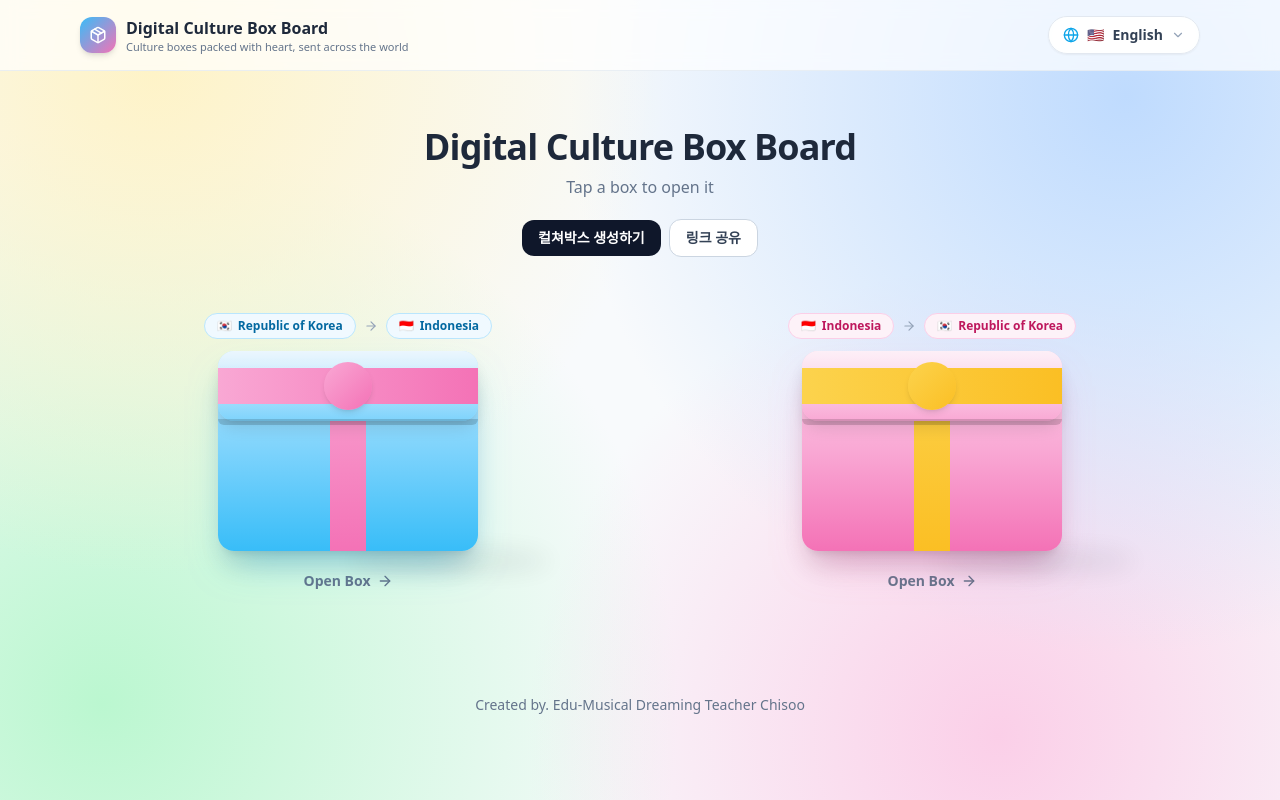
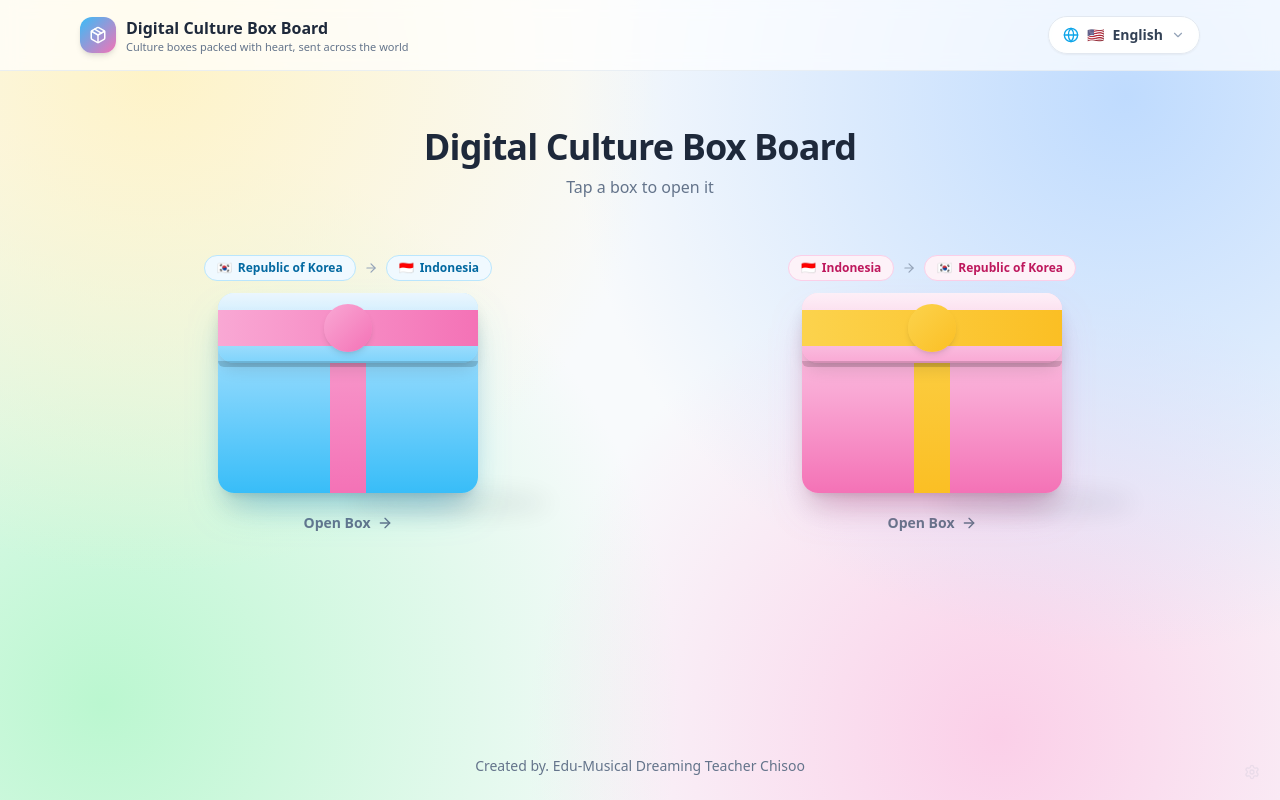
Before and after one commit to chichiboo123/dcb, a React (Vite) app: page / in a window 1280 px wide. Built offline with nearby package versions, Linux system fonts and the light colour scheme; a web font is replaced by a local one.

Commit message:
Revert "Add guest/host modes, guest JSON sharing and mobile background continuity"

```diff
--- a/src/App.jsx
+++ b/src/App.jsx
@@ -11,22 +11,9 @@ import { useBoxData } from './store/BoxDataContext.jsx';
 
 export default function App() {
   const { t } = useTranslation();
-  const { data, mode, getGuestShareLink } = useBoxData();
+  const { data } = useBoxData();
   const [activeExchange, setActiveExchange] = useState(null);
   const [adminOpen, setAdminOpen] = useState(false);
-  const [guestEditorOpen, setGuestEditorOpen] = useState(false);
-
-
-
-  const shareGuestLink = async () => {
-    const link = getGuestShareLink();
-    try {
-      await navigator.clipboard.writeText(link);
-      alert('링크가 복사되었습니다.');
-    } catch {
-      window.prompt('아래 링크를 복사하세요', link);
-    }
-  };
 
   const goHome = () => {
     setActiveExchange(null);
@@ -76,12 +63,6 @@ export default function App() {
             <p className="mt-2 text-sm sm:text-base text-slate-500">
               {t('app.tapToOpen')}
             </p>
-            {mode === 'guest' ? (
-              <div className="mt-5 flex flex-wrap items-center justify-center gap-2">
-                <button type="button" onClick={() => setGuestEditorOpen(true)} className="rounded-xl bg-slate-900 text-white px-4 py-2 text-sm font-bold">컬쳐박스 생성하기</button>
-                <button type="button" onClick={shareGuestLink} className="rounded-xl bg-white border border-slate-300 px-4 py-2 text-sm font-bold text-slate-700">링크 공유</button>
-              </div>
-            ) : null}
           </div>
 
           <div className="grid sm:grid-cols-2 lg:grid-cols-2 gap-10 sm:gap-12 justify-items-center">
@@ -97,12 +78,11 @@ export default function App() {
         </section>
       </main>
 
-      <Footer mode={mode} />
+      <Footer />
 
       <BoxModal exchange={activeExchange} onClose={() => setActiveExchange(null)} />
-      <AdminModal open={adminOpen} onClose={() => setAdminOpen(false)} title="호스트 관리자" />
-      <AdminModal open={guestEditorOpen} onClose={() => setGuestEditorOpen(false)} requireAuth={false} title="컬쳐박스 생성하기" />
-      {mode === 'host' ? <HiddenAdminTrigger onClick={() => setAdminOpen(true)} /> : null}
+      <AdminModal open={adminOpen} onClose={() => setAdminOpen(false)} />
+      <HiddenAdminTrigger onClick={() => setAdminOpen(true)} />
     </div>
   );
 }
--- a/src/components/Footer.jsx
+++ b/src/components/Footer.jsx
@@ -1,6 +1,6 @@
 import { useTranslation } from 'react-i18next';
 
-export default function Footer({ mode }) {
+export default function Footer() {
   const { t } = useTranslation();
   return (
     <footer className="w-full py-6 flex justify-center">
@@ -12,7 +12,6 @@ export default function Footer({ mode }) {
       >
         {t('footer.credit')}
       </a>
-      {mode === 'host' ? <span className="ml-3 text-xs text-slate-400">/host</span> : null}
     </footer>
   );
 }
--- a/src/store/BoxDataContext.jsx
+++ b/src/store/BoxDataContext.jsx
@@ -1,8 +1,12 @@
-import { createContext, useContext, useEffect, useState, useCallback, useMemo } from 'react';
+import { createContext, useContext, useEffect, useState, useCallback } from 'react';
 
-const GUEST_STORAGE_KEY = 'dcb.boxData.guest.v1';
-const HOST_STORAGE_KEY = 'dcb.boxData.host.v1';
+const STORAGE_KEY = 'dcb.boxData.v2';
 
+/**
+ * Data model: a list of "exchanges" (boxes).
+ * Each exchange = one shipment between two schools.
+ * Easy to extend to N countries — just add to the array.
+ */
 const defaultData = {
   exchanges: [
     {
@@ -15,80 +19,111 @@ const defaultData = {
       message:
         '안녕! 우리는 한국에서 따뜻한 마음을 보내. 우리 문화를 즐겨주길 바라!\nHalo teman! Kami mengirim kehangatan dari Korea.',
       embedUrl: 'https://padlet.com/embed/your-padlet-id-1',
-      from: { school: '꿈꾸는 초등학교', country: 'Republic of Korea', flag: '🇰🇷', address: '서울특별시 종로구 세종대로 1길' },
-      to: { school: 'SD Harapan Bangsa', country: 'Indonesia', flag: '🇮🇩', address: 'Jl. Merdeka No. 17, Jakarta Pusat' },
+      from: {
+        school: '꿈꾸는 초등학교',
+        country: 'Republic of Korea',
+        flag: '🇰🇷',
+        address: '서울특별시 종로구 세종대로 1길',
+      },
+      to: {
+        school: 'SD Harapan Bangsa',
+        country: 'Indonesia',
+        flag: '🇮🇩',
+        address: 'Jl. Merdeka No. 17, Jakarta Pusat',
+      },
     },
     {
-      id: 'id-kr', theme: 'pink', trackingNo: 'DCB-2026-0002-ID-KR', date: '2026-05-18', weight: '2.1 kg',
+      id: 'id-kr',
+      theme: 'pink',
+      trackingNo: 'DCB-2026-0002-ID-KR',
+      date: '2026-05-18',
+      weight: '2.1 kg',
       contents: 'Batik, surat, foto sekolah, makanan tradisional',
-      message: 'Halo! Kami mengirim cinta dari Indonesia. Selamat menikmati budaya kami!\n안녕! 우리는 인도네시아에서 사랑을 보내.',
+      message:
+        'Halo! Kami mengirim cinta dari Indonesia. Selamat menikmati budaya kami!\n안녕! 우리는 인도네시아에서 사랑을 보내.',
       embedUrl: 'https://padlet.com/embed/your-padlet-id-2',
-      from: { school: 'SD Harapan Bangsa', country: 'Indonesia', flag: '🇮🇩', address: 'Jl. Merdeka No. 17, Jakarta Pusat' },
-      to: { school: '꿈꾸는 초등학교', country: 'Republic of Korea', flag: '🇰🇷', address: '서울특별시 종로구 세종대로 1길' },
+      from: {
+        school: 'SD Harapan Bangsa',
+        country: 'Indonesia',
+        flag: '🇮🇩',
+        address: 'Jl. Merdeka No. 17, Jakarta Pusat',
+      },
+      to: {
+        school: '꿈꾸는 초등학교',
+        country: 'Republic of Korea',
+        flag: '🇰🇷',
+        address: '서울특별시 종로구 세종대로 1길',
+      },
     },
   ],
-};
-
-const readSharedData = () => {
-  try {
-    const params = new URLSearchParams(window.location.search);
-    const raw = params.get('box');
-    if (!raw) return null;
-    const decoded = decodeURIComponent(escape(window.atob(raw)));
-    const parsed = JSON.parse(decoded);
-    return parsed?.exchanges?.length ? parsed : null;
-  } catch {
-    return null;
-  }
 };
 
 const BoxDataContext = createContext(null);
 
 export function BoxDataProvider({ children }) {
-  const mode = useMemo(() => (window.location.pathname.startsWith('/host') ? 'host' : 'guest'), []);
-  const sharedData = useMemo(() => (mode === 'guest' ? readSharedData() : null), [mode]);
-
   const [data, setData] = useState(() => {
-    if (sharedData) return sharedData;
-    const key = mode === 'host' ? HOST_STORAGE_KEY : GUEST_STORAGE_KEY;
     try {
-      const raw = localStorage.getItem(key);
+      const raw = localStorage.getItem(STORAGE_KEY);
       if (raw) {
         const parsed = JSON.parse(raw);
         if (parsed?.exchanges?.length) return parsed;
       }
     } catch {}
-    return mode === 'host' ? defaultData : defaultData;
+    return defaultData;
   });
 
   useEffect(() => {
     try {
-      const key = mode === 'host' ? HOST_STORAGE_KEY : GUEST_STORAGE_KEY;
-      localStorage.setItem(key, JSON.stringify(data));
+      localStorage.setItem(STORAGE_KEY, JSON.stringify(data));
     } catch {}
-  }, [data, mode]);
+  }, [data]);
 
   const updateExchange = useCallback((id, patch) => {
-    setData((prev) => ({ ...prev, exchanges: prev.exchanges.map((ex) => ex.id === id ? { ...ex, ...patch, from: { ...ex.from, ...(patch.from || {}) }, to: { ...ex.to, ...(patch.to || {}) } } : ex) }));
+    setData((prev) => ({
+      ...prev,
+      exchanges: prev.exchanges.map((ex) =>
+        ex.id === id ? { ...ex, ...patch, from: { ...ex.from, ...(patch.from || {}) }, to: { ...ex.to, ...(patch.to || {}) } } : ex
+      ),
+    }));
   }, []);
 
   const addExchange = useCallback(() => {
-    setData((prev) => ({ ...prev, exchanges: [...prev.exchanges, { id: `ex-${Date.now()}`, theme: ['blue', 'pink', 'green', 'yellow'][prev.exchanges.length % 4], trackingNo: `DCB-NEW-${Date.now().toString().slice(-4)}`, date: new Date().toISOString().slice(0, 10), weight: '2.0 kg', contents: '', message: '', embedUrl: '', from: { school: 'School A', country: 'Country A', flag: '🏳️', address: '' }, to: { school: 'School B', country: 'Country B', flag: '🏳️', address: '' } }] }));
+    setData((prev) => ({
+      ...prev,
+      exchanges: [
+        ...prev.exchanges,
+        {
+          id: `ex-${Date.now()}`,
+          theme: ['blue', 'pink', 'green', 'yellow'][prev.exchanges.length % 4],
+          trackingNo: `DCB-NEW-${Date.now().toString().slice(-4)}`,
+          date: new Date().toISOString().slice(0, 10),
+          weight: '2.0 kg',
+          contents: '',
+          message: '',
+          embedUrl: '',
+          from: { school: 'School A', country: 'Country A', flag: '🏳️', address: '' },
+          to: { school: 'School B', country: 'Country B', flag: '🏳️', address: '' },
+        },
+      ],
+    }));
   }, []);
 
   const removeExchange = useCallback((id) => {
-    setData((prev) => ({ ...prev, exchanges: prev.exchanges.filter((ex) => ex.id !== id) }));
+    setData((prev) => ({
+      ...prev,
+      exchanges: prev.exchanges.filter((ex) => ex.id !== id),
+    }));
   }, []);
 
   const reset = useCallback(() => setData(defaultData), []);
 
-  const getGuestShareLink = useCallback(() => {
-    const json = JSON.stringify(data);
-    const encoded = window.btoa(unescape(encodeURIComponent(json)));
-    return `${window.location.origin}/?box=${encoded}`;
-  }, [data]);
-
-  return <BoxDataContext.Provider value={{ data, mode, updateExchange, addExchange, removeExchange, reset, getGuestShareLink }}>{children}</BoxDataContext.Provider>;
+  return (
+    <BoxDataContext.Provider
+      value={{ data, updateExchange, addExchange, removeExchange, reset }}
+    >
+      {children}
+    </BoxDataContext.Provider>
+  );
 }
 
 export function useBoxData() {
--- a/src/styles/index.css
+++ b/src/styles/index.css
@@ -3,17 +3,17 @@
 @tailwind utilities;
 
 html, body, #root {
-  min-height: 100%;
-}
-
-html, body {
-  background: #F8FAFC;
+  height: 100%;
 }
 
 body {
-  position: relative;
   font-family: 'Pretendard GOV', Pretendard, system-ui, sans-serif;
-  background: transparent;
+  background:
+    radial-gradient(circle at 12% 8%, #FEF3C7 0%, transparent 38%),
+    radial-gradient(circle at 88% 12%, #BFDBFE 0%, transparent 42%),
+    radial-gradient(circle at 78% 92%, #FBCFE8 0%, transparent 38%),
+    radial-gradient(circle at 8% 88%, #BBF7D0 0%, transparent 42%),
+    #F8FAFC;
   color: #0F172A;
   -webkit-font-smoothing: antialiased;
 }
@@ -26,18 +26,3 @@ body {
 :fullscreen {
   background: white;
 }
-
-
-body::before {
-  content: "";
-  position: fixed;
-  inset: 0;
-  z-index: -1;
-  background:
-    radial-gradient(circle at 12% 8%, #FEF3C7 0%, transparent 38%),
-    radial-gradient(circle at 88% 12%, #BFDBFE 0%, transparent 42%),
-    radial-gradient(circle at 78% 92%, #FBCFE8 0%, transparent 38%),
-    radial-gradient(circle at 8% 88%, #BBF7D0 0%, transparent 42%),
-    #F8FAFC;
-  background-attachment: fixed;
-}
```
Also changed, not shown: src/components/AdminModal.jsx (+6 -15 lines).
